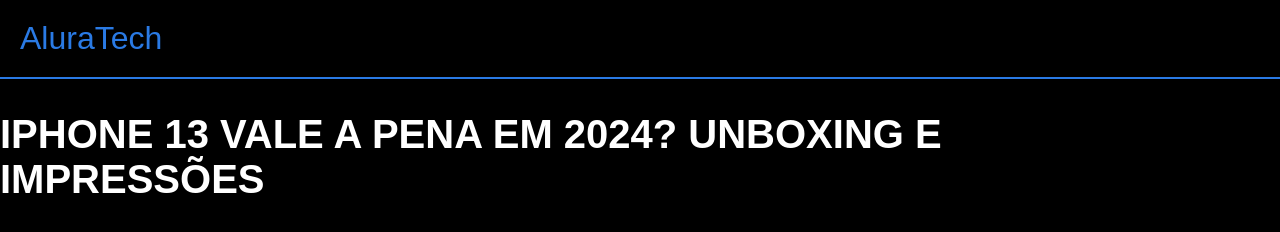
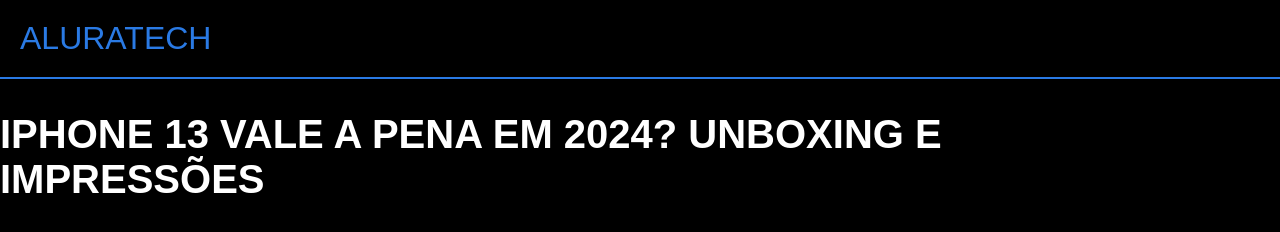
Before and after one commit to enzo3A/aluratech, a plain HTML site: page index.html in a window 1280 px wide. Shown: the top 232 px of the page. Drawn offline with Linux system fonts and the light colour scheme; a web font is replaced by a local one.

Commit message:
alterando

```diff
--- a/index.html
+++ b/index.html
@@ -5,13 +5,13 @@
     <link rel="preconnect" href="https://fonts.googleapis.com">
 <link rel="preconnect" href="https://fonts.gstatic.com" crossorigin>
 <link href="https://fonts.googleapis.com/css2?family=DM+Serif+Text:ital@0;1&display=swap" rel="stylesheet">
-    <title>AluraTech</title>
+    <title>aluratech</title>
 </head>
 
 
 <body>
 
-    <header>AluraTech</header>
+    <header>ALURATECH</header>
 
     <section>
 
```
